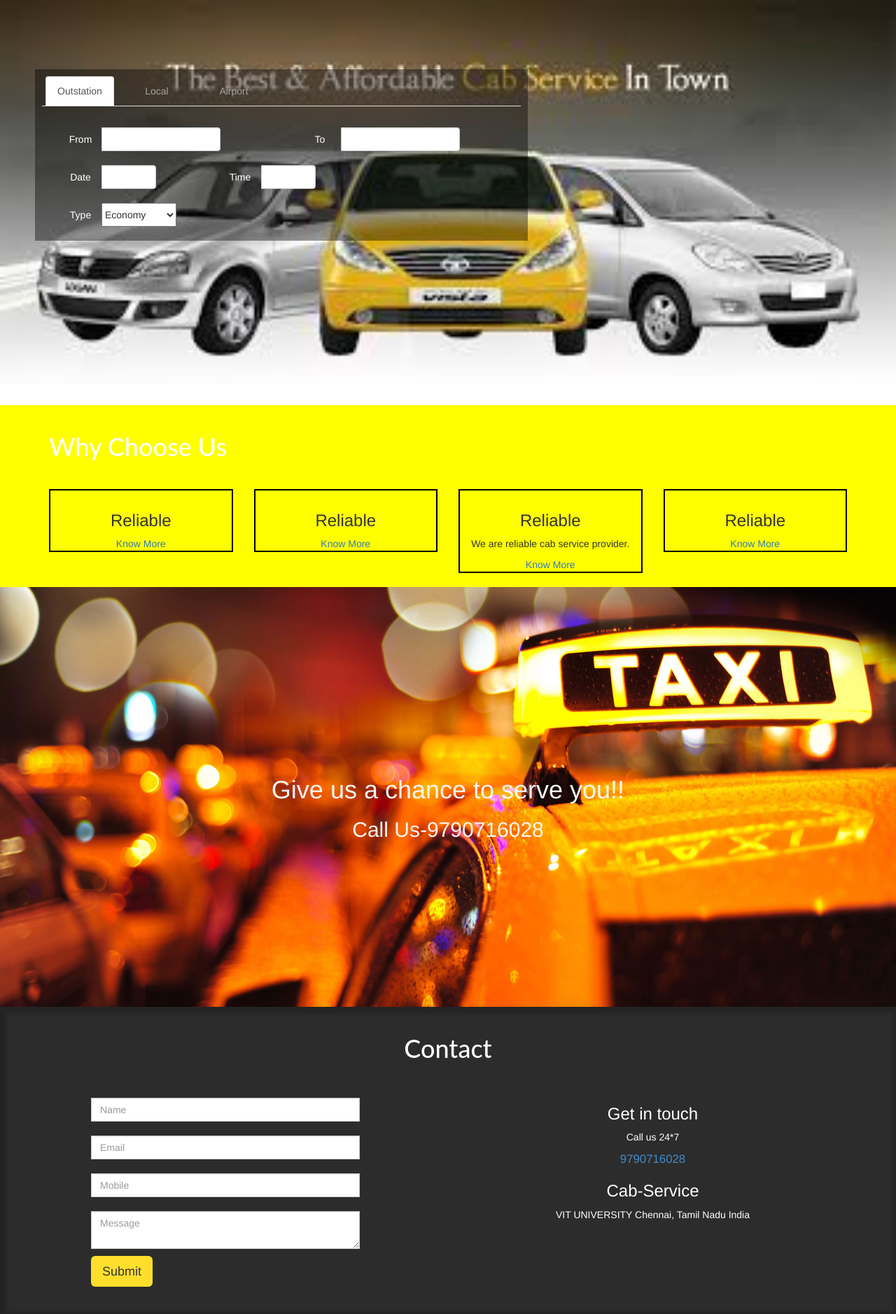
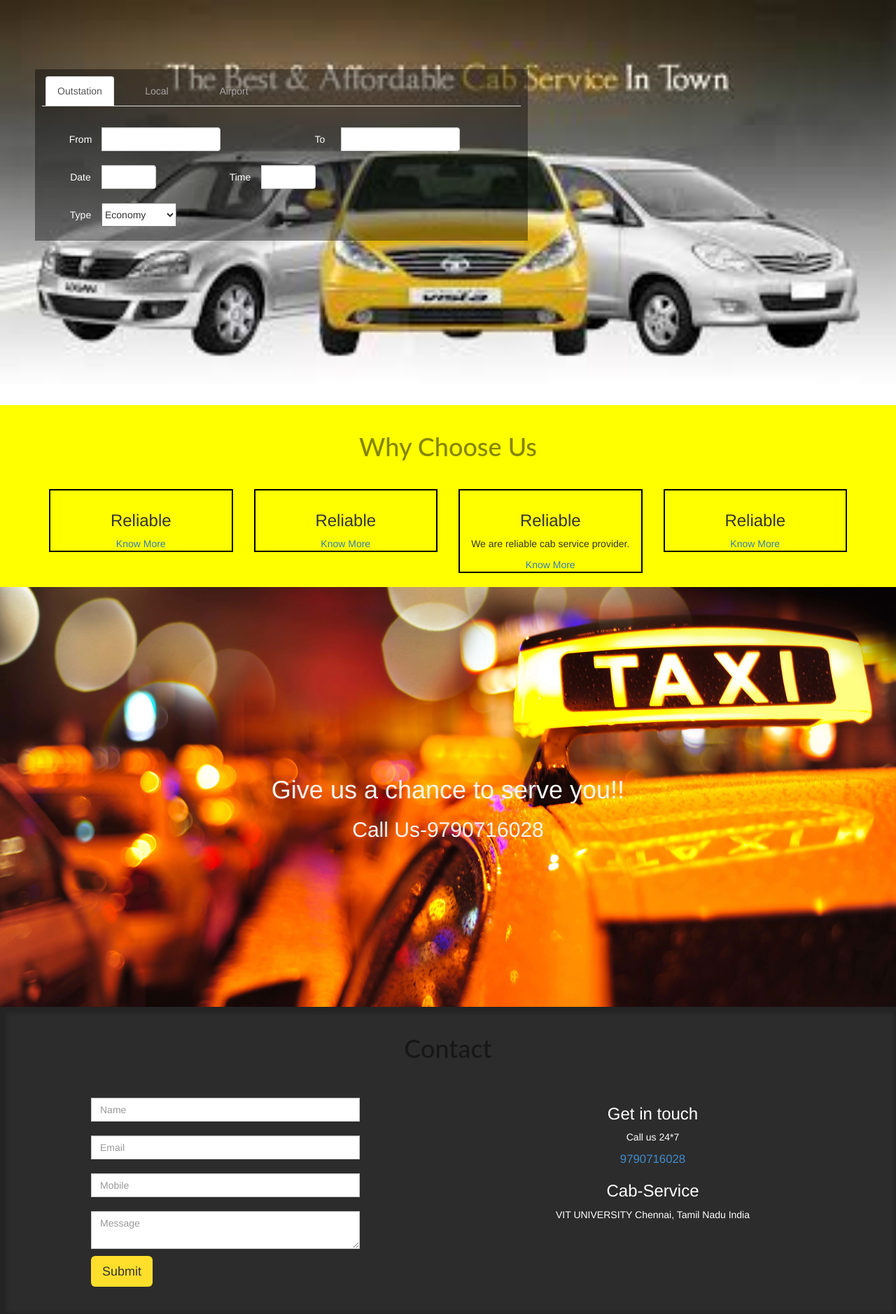
Before and after one commit to AbhishekJoshi32/cab, a PHP site: page /web/index.html in a window 1280 px wide. Shown: the part 115-1993 px from the top of the page at 70% size. Run offline with PHP 8.4, Linux system fonts and the light colour scheme.

Commit message:
Update style.css

```diff
--- a/web/css/style.css
+++ b/web/css/style.css
@@ -149,7 +149,8 @@ width:100%;
 }
 
 .container h1{
-	color: white;
+	color: rgba(0, 0, 0, 0.48);
+	text-align:center;
 	margin: 40px 0;
 	font-family: Lato;
 }
```
